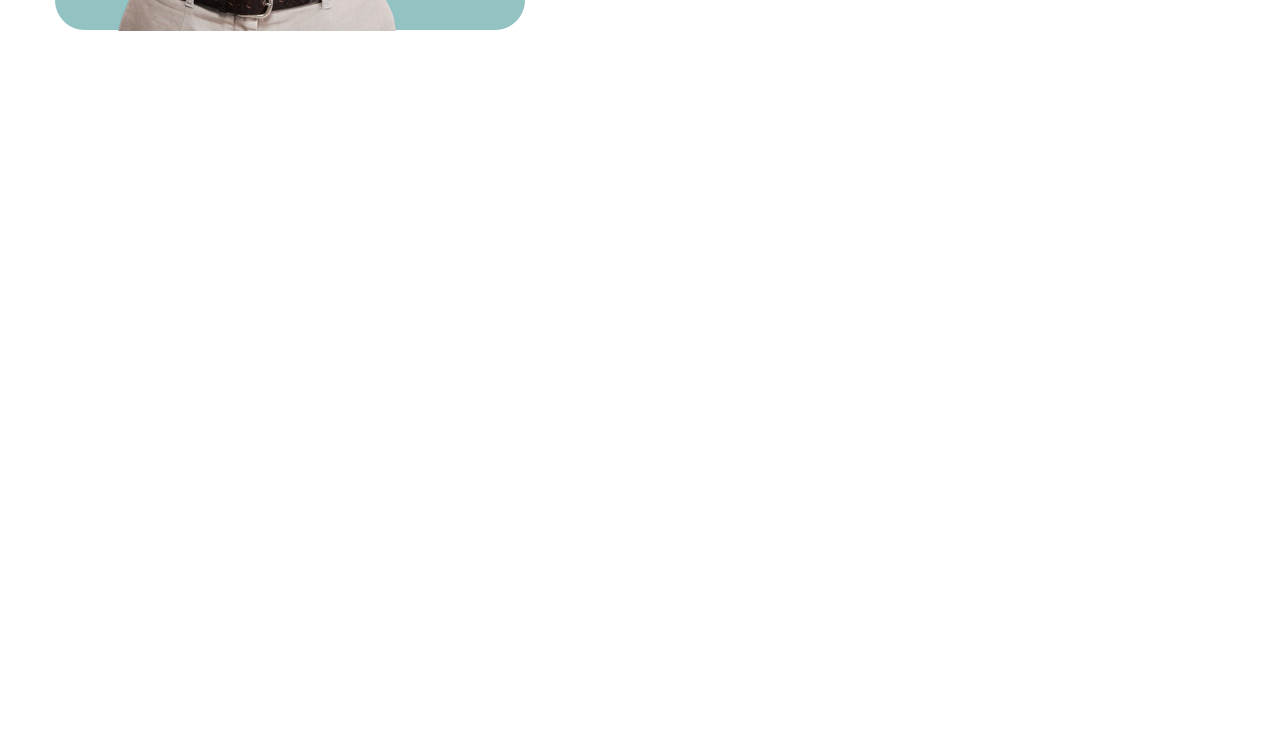
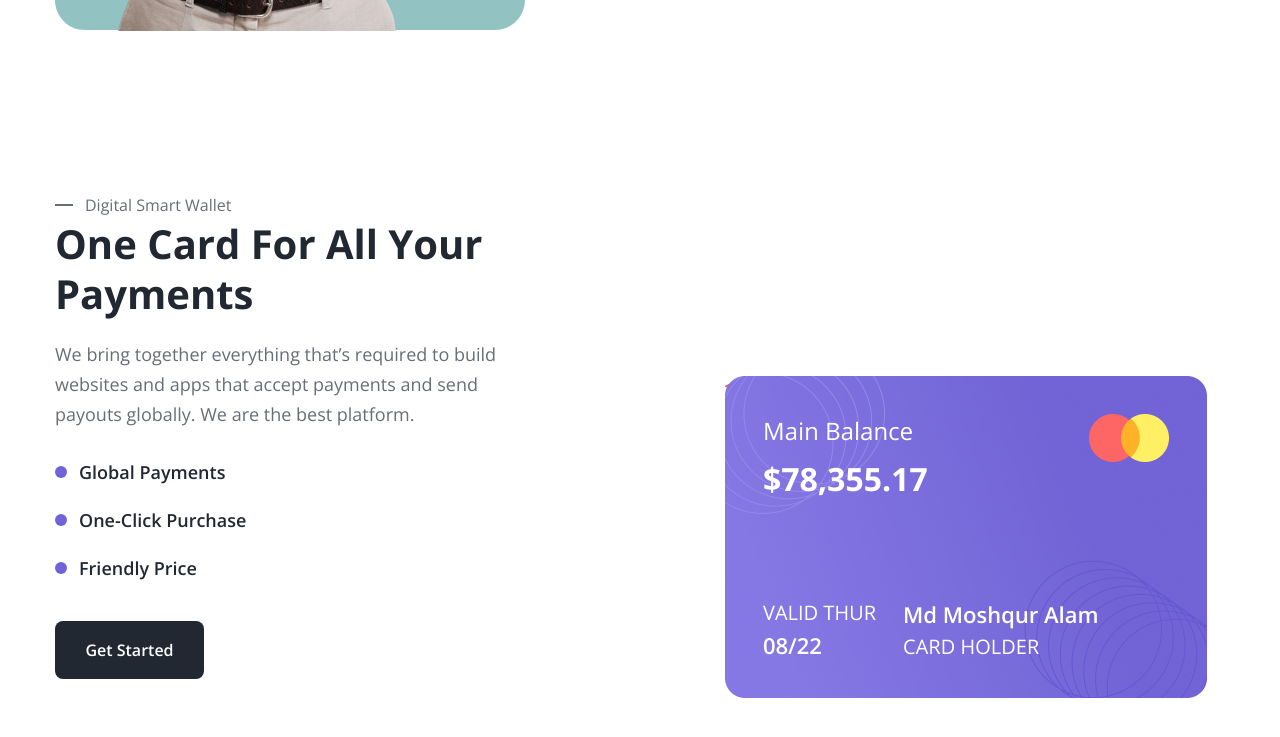
Before and after one commit to tuongdp/mobile-banking-landing-page, a plain HTML site: page index.html in a window 1280 px wide. Shown: the part 1482-2219 px from the top of the page. Drawn offline with nearby package versions, Linux system fonts and the light colour scheme.

Commit message:
Done feature #1

```diff
--- a/assets/css/styles.css
+++ b/assets/css/styles.css
@@ -47,6 +47,11 @@ a {
     cursor: pointer;
 }
 
+.btn.btn-black-white {
+    background: #212832;
+    color: #fff;
+}
+
 .section__eyebrow {
     color: #696d77;
     font-size: 1.6rem;
@@ -67,6 +72,7 @@ a {
 
 /* H1 */
 .section__heading {
+    margin-top: 12px;
     color: #212832;
     font-size: 6rem;
     font-weight: 700;
@@ -82,6 +88,7 @@ a {
 }
 
 .section__desc {
+    margin-top: 20px;
     color: #696d76;
     font-size: 1.8rem;
     font-weight: 400;
@@ -431,3 +438,66 @@ a {
     line-height: 1.75; /* 175% */
     margin-top: 16px;
 }
+
+/* Feature */
+.feature {
+    margin-top: 160px;
+}
+
+.feature__inner {
+    display: flex;
+    align-items: center;
+    column-gap: 130px;
+}
+
+.feature__content {
+    width: 46.16%;
+}
+
+.feature__desc {
+    width: 470px;
+}
+
+.feature__list {
+    margin-top: 28px;
+}
+
+.feature__item {
+    color: #212832;
+    font-size: 1.8rem;
+    font-weight: 600;
+    line-height: 1.67; /* 166.667% */
+    display: flex;
+    align-items: center;
+    column-gap: 12px;
+}
+
+.feature__item::before {
+    content: "";
+    display: inline-block;
+    width: 12px;
+    height: 12px;
+    border-radius: 50%;
+    background: var(--primary-color);
+}
+
+.feature__item + .feature__item {
+    margin-top: 18px;
+}
+
+.feature__btn {
+    margin-top: 38px;
+}
+
+.feature__media {
+    position: relative;
+}
+
+.feature__image {
+    width: 482px;
+    height: 322px;
+    object-fit: cover;
+    position: absolute;
+    left: 0;
+    top: 0;
+}
--- a/index.html
+++ b/index.html
@@ -258,6 +258,99 @@
                     </div>
                 </div>
             </section>
+
+            <!-- Feature -->
+            <section class="feature">
+                <div class="container">
+                    <div class="feature__inner">
+                        <!-- Left column -->
+                        <div class="feature__content">
+                            <span class="section__eyebrow">
+                                Digital Smart Wallet
+                            </span>
+
+                            <h2 class="section__title">
+                                One Card For All Your Payments
+                            </h2>
+
+                            <p class="section__desc feature__desc">
+                                We bring together everything that’s required to
+                                build websites and apps that accept payments and
+                                send payouts globally. We are the best platform.
+                            </p>
+
+                            <ul class="feature__list">
+                                <li class="feature__item">Global Payments</li>
+                                <li class="feature__item">
+                                    One-Click Purchase
+                                </li>
+                                <li class="feature__item">Friendly Price</li>
+                            </ul>
+
+                            <a
+                                href="#!"
+                                class="feature__btn btn btn-black-white"
+                            >
+                                Get Started
+                            </a>
+                        </div>
+
+                        <!-- Right column -->
+                        <figure class="feature__media">
+                            <img
+                                src="./assets/img/feature-thumb.png"
+                                alt="Digital Smart Wallet on smartphone"
+                                class="feature__image"
+                            />
+
+                            <!-- Send Money notification -->
+                            <div class="feature__transaction">
+                                <div class="feature__transaction-icon">
+                                    <img src="./assets/icons/send.svg" alt="" />
+                                </div>
+
+                                <div class="feature__transaction-info">
+                                    <h3 class="feature__transaction-title">
+                                        Send Money
+                                    </h3>
+
+                                    <p class="feature__transaction-desc">
+                                        Airbnb Payment
+                                    </p>
+                                </div>
+
+                                <div class="feature__transaction-detail">
+                                    <span class="feature__transaction-amount">
+                                        - $600
+                                    </span>
+
+                                    <span class="feature__transaction-date">
+                                        Sep 23
+                                    </span>
+                                </div>
+                            </div>
+
+                            <!-- Income notification -->
+                            <div class="feature__income">
+                                <div class="feature__income-icon">
+                                    <img
+                                        src="./assets/icons/wallet.svg"
+                                        alt=""
+                                    />
+                                </div>
+
+                                <div class="feature__income-info">
+                                    <h3 class="feature__income-title">
+                                        Income
+                                    </h3>
+
+                                    <p class="feature__income-amount">$1250</p>
+                                </div>
+                            </div>
+                        </figure>
+                    </div>
+                </div>
+            </section>
         </main>
     </body>
 </html>
```
Also changed, not shown: assets/icons/send.svg (added), assets/icons/wallet.svg (added), assets/img/feature-thumb.png (added).
